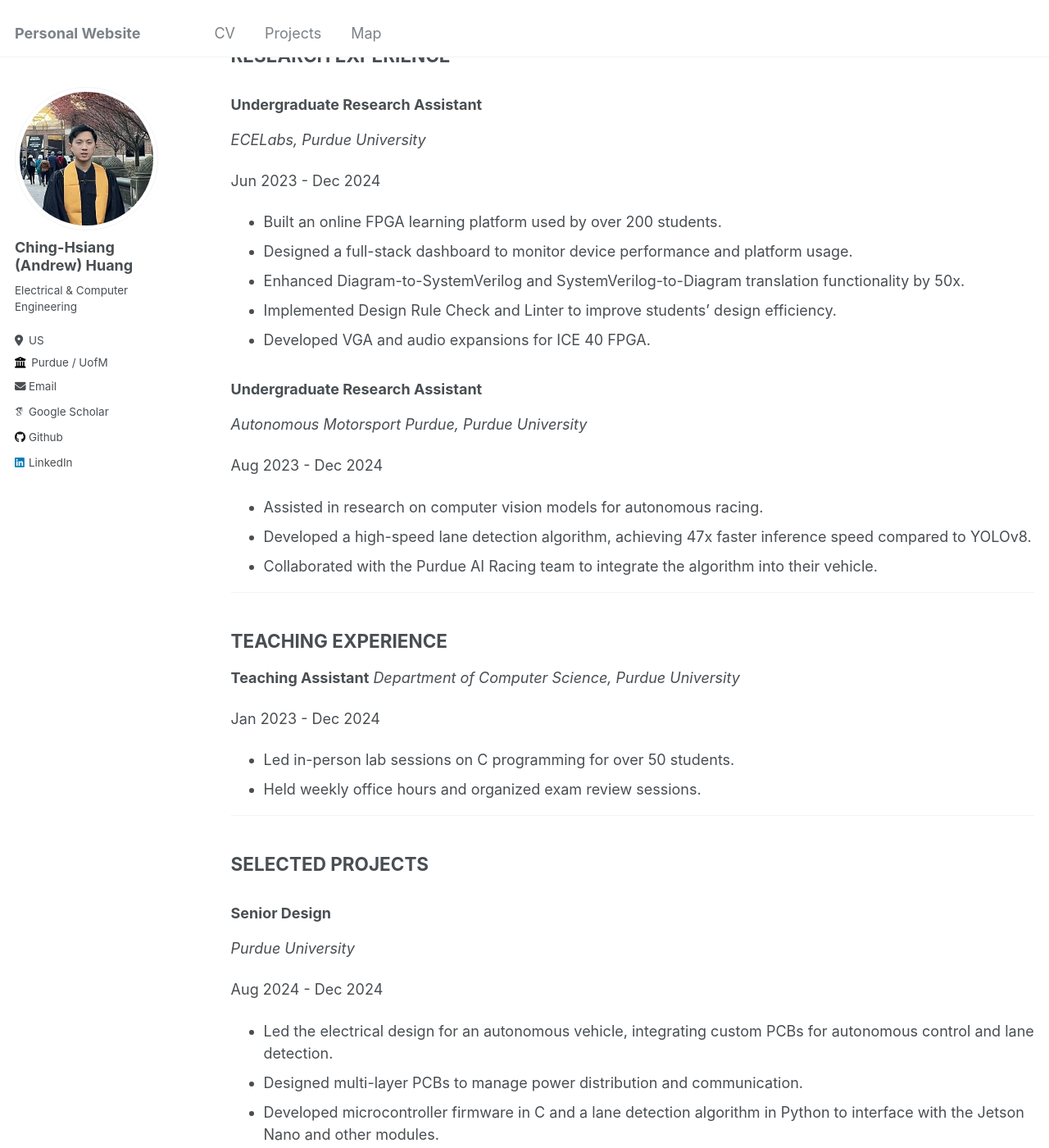
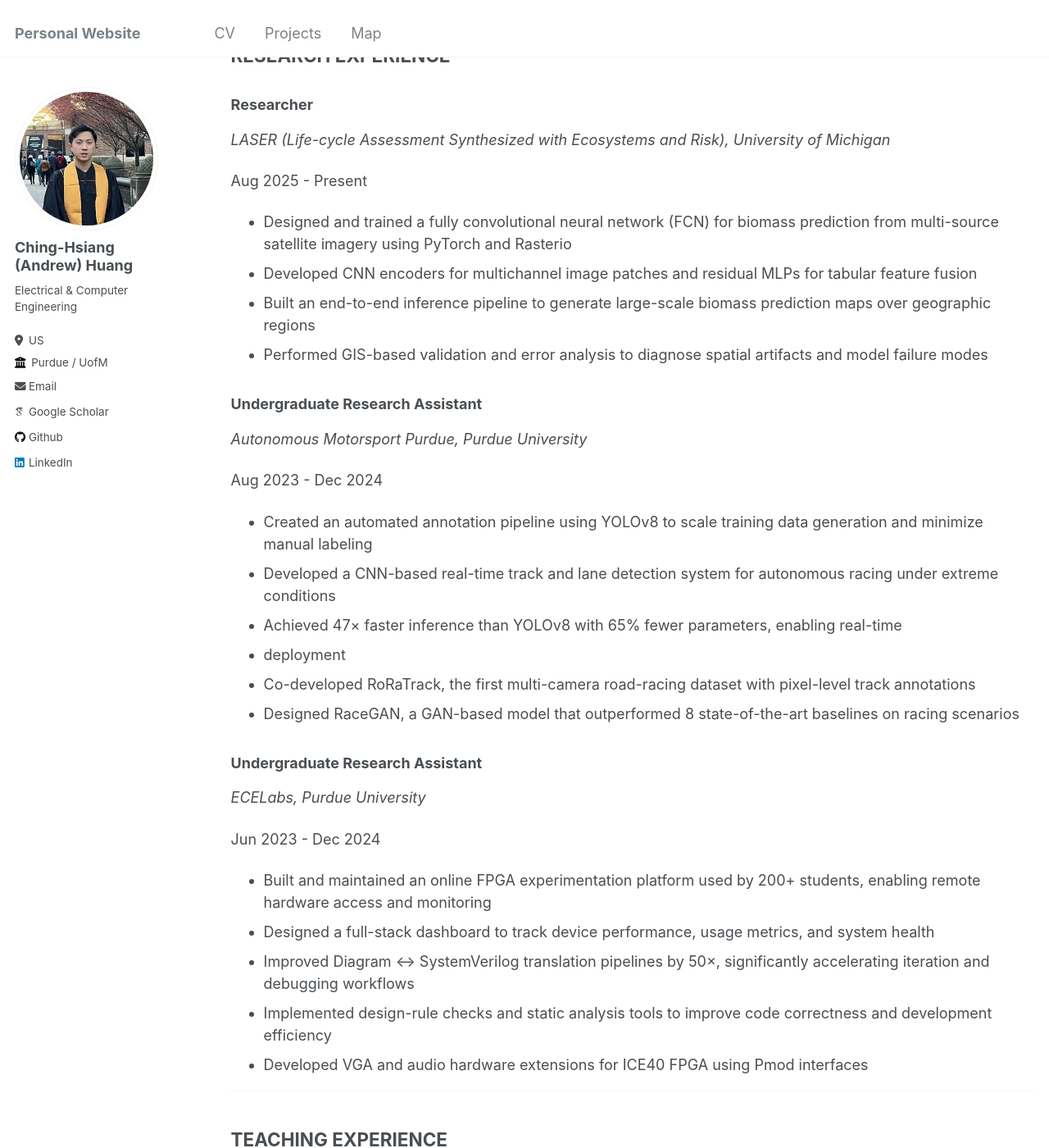
Before and after one commit to andrewh1001/website, a Jekyll site: the page built from _pages/cv.md, in a window 1280 px wide and 1400 px high, scrolled down 344 px. Shown: the whole window at 82% size. Built offline with Jekyll 4.4.1, drawn with Linux system fonts in a browser that asks for light colours; some web fonts are replaced; some of the changed text lies outside the part shown.

Commit message:
update CV

```diff
--- a/_pages/cv.md
+++ b/_pages/cv.md
@@ -11,6 +11,7 @@ redirect_from:
 ## EDUCATION
 
 **Master of Science in Electrical & Computer Engineering**
+(Signal and Image Processing and Machine Learning)
 University of Michigan, Ann Arbor, MI (Expected Aug 2027)
 
 **Bachelor of Science in Computer Engineering with Distinction**
@@ -20,17 +21,16 @@ Purdue University, West Lafayette, IN (Dec 2024)
 
 ## RESEARCH EXPERIENCE
 
-### Undergraduate Research Assistant
+### Researcher
 
-*ECELabs, Purdue University*
+*LASER (Life-cycle Assessment Synthesized with Ecosystems and Risk), University of Michigan*
 
-Jun 2023 - Dec 2024
+Aug 2025 - Present
 
-* Built an online FPGA learning platform used by over 200 students.
-* Designed a full-stack dashboard to monitor device performance and platform usage.
-* Enhanced Diagram-to-SystemVerilog and SystemVerilog-to-Diagram translation functionality by 50x.
-* Implemented Design Rule Check and Linter to improve students' design efficiency.
-* Developed VGA and audio expansions for ICE 40 FPGA.
+* Designed and trained a fully convolutional neural network (FCN) for biomass prediction from multi-source satellite imagery using PyTorch and Rasterio
+* Developed CNN encoders for multichannel image patches and residual MLPs for tabular feature fusion
+* Built an end-to-end inference pipeline to generate large-scale biomass prediction maps over geographic regions
+* Performed GIS-based validation and error analysis to diagnose spatial artifacts and model failure modes
 
 ### Undergraduate Research Assistant
 
@@ -38,9 +38,24 @@ Jun 2023 - Dec 2024
 
 Aug 2023 - Dec 2024
 
-* Assisted in research on computer vision models for autonomous racing.
-* Developed a high-speed lane detection algorithm, achieving 47x faster inference speed compared to YOLOv8.
-* Collaborated with the Purdue AI Racing team to integrate the algorithm into their vehicle.
+* Created an automated annotation pipeline using YOLOv8 to scale training data generation and minimize manual labeling
+* Developed a CNN-based real-time track and lane detection system for autonomous racing under extreme conditions
+* Achieved 47× faster inference than YOLOv8 with 65% fewer parameters, enabling real-time
+* deployment
+* Co-developed RoRaTrack, the first multi-camera road-racing dataset with pixel-level track annotations
+* Designed RaceGAN, a GAN-based model that outperformed 8 state-of-the-art baselines on racing scenarios
+
+### Undergraduate Research Assistant
+
+*ECELabs, Purdue University*
+
+Jun 2023 - Dec 2024
+
+* Built and maintained an online FPGA experimentation platform used by 200+ students, enabling remote hardware access and monitoring
+* Designed a full-stack dashboard to track device performance, usage metrics, and system health
+* Improved Diagram ↔ SystemVerilog translation pipelines by 50×, significantly accelerating iteration and debugging workflows
+* Implemented design-rule checks and static analysis tools to improve code correctness and development efficiency
+* Developed VGA and audio hardware extensions for ICE40 FPGA using Pmod interfaces
 
 ---
 
@@ -114,9 +129,11 @@ Aug 2022 - May 2023
 
 ## TECHNICAL SKILLS
 
-* **Programming:** Python, PyTorch, C, SystemVerilog, Java
-* **Hardware/Tools:** RTL design, FPGA (iCE40), ESP32, STM32
-* **Languages:** English (Proficient), Mandarin (Proficient)
+* ML & Data: PyTorch, NumPy, Pandas, Rasterio, GIS (QGIS)
+* Programming: Python, C, Julia, SystemVerilog, JavaScript, MATLAB
+* Computer Vision, Deep Learning (CNNs, GANs), Segmentation
+* Systems & Hardware: Embedded ML, Jetson Nano, FPGA, RTL Design, ASIC Development
+* Languages: English, Mandarin
 
 <!--<ul>{% for post in site.publications reversed %}
     {% include archive-single-cv.html %}
```
Also changed, not shown: other parts of _pages/cv.md (+3 -3 lines).
